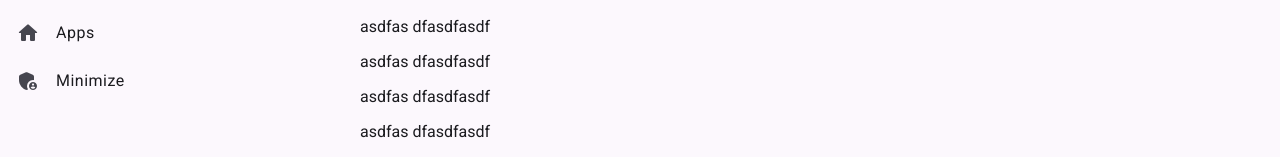
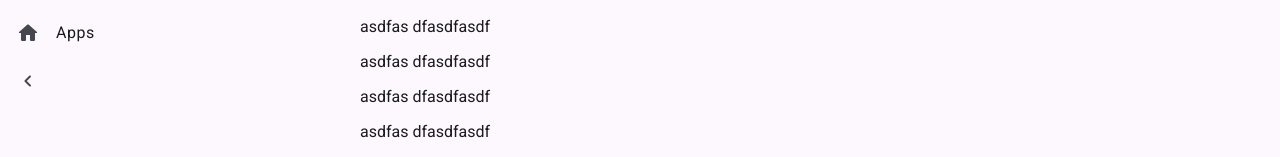
Before and after one commit to sondreb/brain, an Angular app in the folder app/: page /apps in a window 1280 px wide. Shown: the part 351-508 px from the top of the page. Built offline with nearby package versions, Linux system fonts and the light colour scheme.

Commit message:
Update the expander icon

```diff
--- a/app/src/app/app.component.ts
+++ b/app/src/app/app.component.ts
@@ -45,10 +45,13 @@ import { FormsModule } from '@angular/forms';
 
         <span class="spacer">
           @if (layout.search()) {
-        <input type="search" class="search-input" [(ngModel)]="layout.searchInput" (input)="onSearchInput($event)" />
-        } @else {
-
-        }
+          <input
+            type="search"
+            class="search-input"
+            [(ngModel)]="layout.searchInput"
+            (input)="onSearchInput($event)"
+          />
+          } @else { }
 
           <!-- <mat-form-field class="small-search-input" subscriptSizing="dynamic">
           <input type="search" matInput placeholder="Search" />
@@ -117,8 +120,10 @@ import { FormsModule } from '@angular/forms';
               @if(isExpanded()) { Apps }
             </a>
             <a mat-list-item (click)="minimize()">
-              <mat-icon matListItemIcon>admin_panel_settings</mat-icon>
-              @if(isExpanded()) { Minimize }
+              @if(isExpanded()) {
+              <mat-icon matListItemIcon>chevron_left</mat-icon>} @else {
+              <mat-icon matListItemIcon>chevron_right</mat-icon>
+              }
             </a>
           </mat-nav-list>
         </mat-sidenav>
@@ -159,9 +164,16 @@ import { FormsModule } from '@angular/forms';
           <form class="example-form">
             <mat-form-field class="example-full-width">
               <mat-label>Message</mat-label>
-    <input matInput #message maxlength="256" placeholder="Ex. I need help with...">
-    <mat-hint align="start"><strong>Don't disclose personal info</strong> </mat-hint>
-    <mat-hint align="end">{{message.value.length}} / 256</mat-hint>
+              <input
+                matInput
+                #message
+                maxlength="256"
+                placeholder="Ex. I need help with..."
+              />
+              <mat-hint align="start"
+                ><strong>Don't disclose personal info</strong>
+              </mat-hint>
+              <mat-hint align="end">{{ message.value.length }} / 256</mat-hint>
             </mat-form-field>
           </form>
 
@@ -368,7 +380,6 @@ export class AppComponent {
     //   clearTimeout(this.debounceTimer);
     //   return;
     // }
-
     // // Debounce logic to wait until user finishes typing
     // clearTimeout(this.debounceTimer);
     // this.debounceTimer = setTimeout(() => {
--- a/app/src/styles.scss
+++ b/app/src/styles.scss
@@ -54,7 +54,6 @@ body {
 .search-input {
   background-color: var(--mat-app-background-color);
   color: var(--mat-app-text-color);
-  // border: 1px solid var(--mat-app-text-color);
   border: 1px solid var(--mat-sidenav-content-text-color, var(--mat-sys-on-background));
   border-radius: 20px;
   padding: 0.8em 1.2em;
```
Lines whose indentation alone changed are shown as unchanged.
